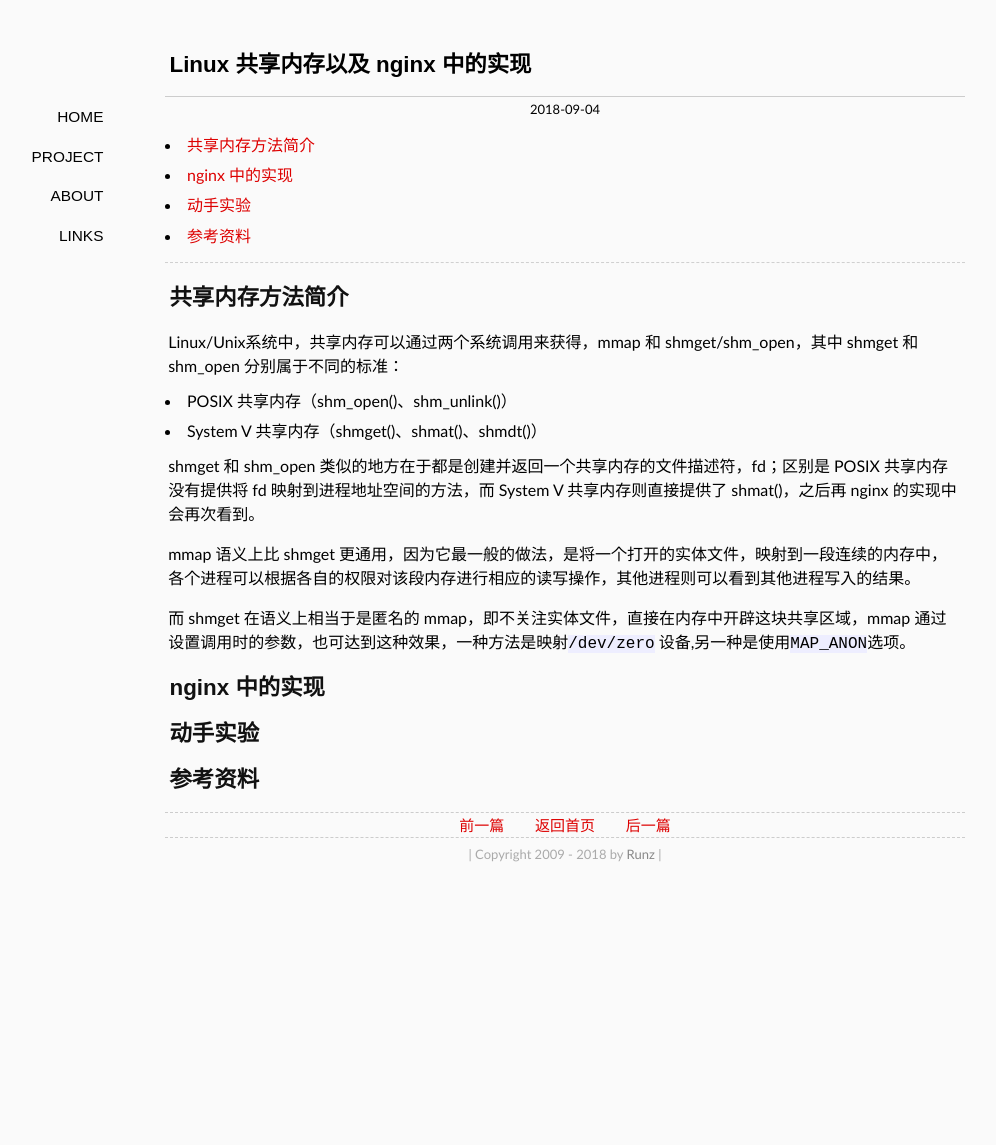
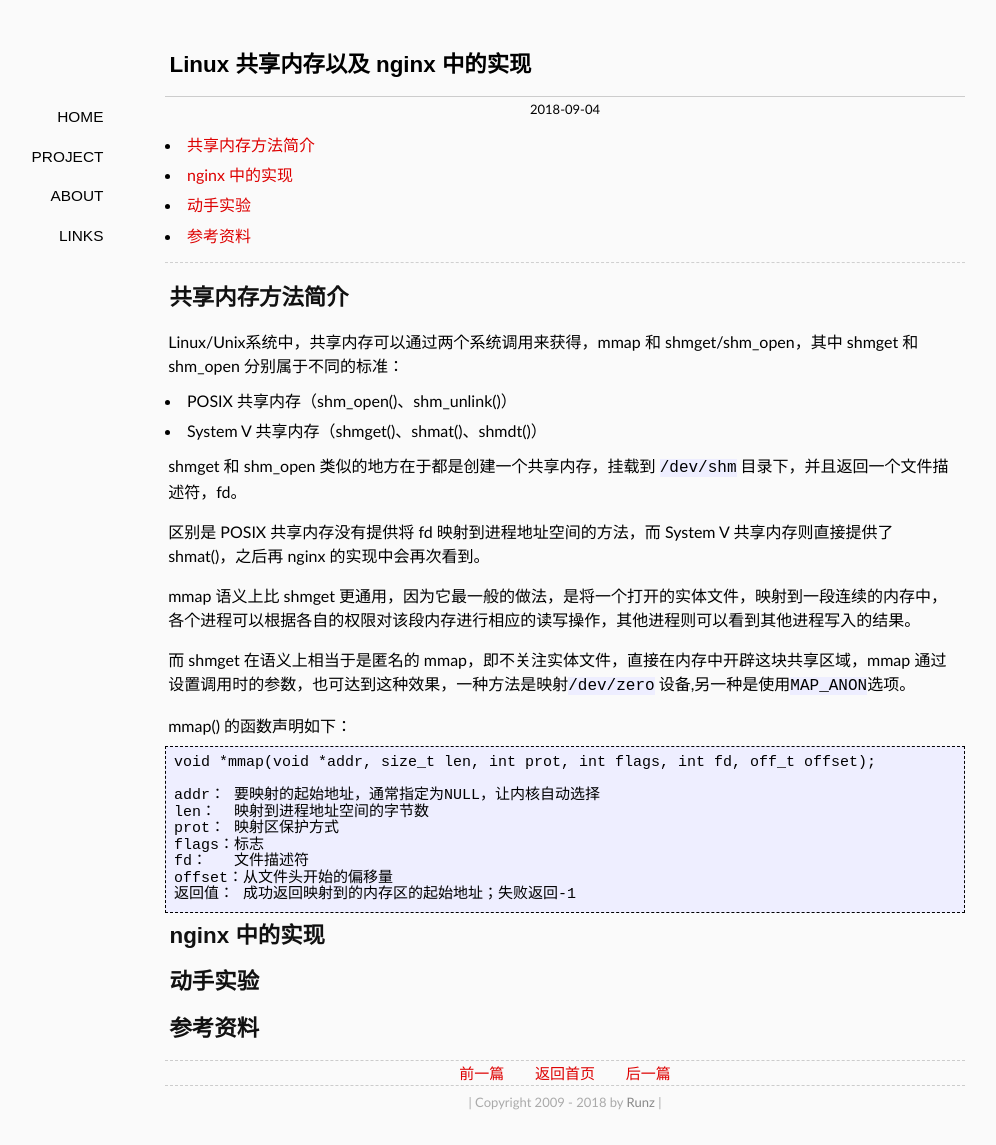
Before and after one commit to shaman7036/runzhen.github.io, a Jekyll site: the page built from _posts/2018-09-04-share-memory.md, in a window 1280 px wide. Shown: the whole page, without its empty margins (75-1071 px from the left). Built offline with Jekyll 4.4.1, drawn with Linux system fonts in a browser that asks for light colours; some web fonts are replaced; comment, search, counter and statistics services are not loaded; before the commit the page ends 900 px from its top, so only the background shows below that.

Commit message:
share-mem

````diff
--- a/_posts/2018-09-04-share-memory.md
+++ b/_posts/2018-09-04-share-memory.md
@@ -17,7 +17,9 @@
 - POSIX 共享内存（shm_open()、shm_unlink()）
 - System V 共享内存（shmget()、shmat()、shmdt()）
 
-shmget 和 shm_open 类似的地方在于都是创建并返回一个共享内存的文件描述符，fd；区别是 POSIX 共享内存 没有提供将 fd 映射到进程地址空间的方法，而 System V 共享内存则直接提供了 shmat()，之后再 nginx 的实现中会再次看到。
+shmget 和 shm_open 类似的地方在于都是创建一个共享内存，挂载到 `/dev/shm` 目录下，并且返回一个文件描述符，fd。
+
+区别是 POSIX 共享内存没有提供将 fd 映射到进程地址空间的方法，而 System V 共享内存则直接提供了 shmat()，之后再 nginx 的实现中会再次看到。
 
 
 mmap 语义上比 shmget 更通用，因为它最一般的做法，是将一个打开的实体文件，映射到一段连续的内存中，各个进程可以根据各自的权限对该段内存进行相应的读写操作，其他进程则可以看到其他进程写入的结果。
@@ -25,6 +27,19 @@
 而 shmget 在语义上相当于是匿名的 mmap，即不关注实体文件，直接在内存中开辟这块共享区域，mmap 通过设置调用时的参数，也可达到这种效果，一种方法是映射`/dev/zero` 设备,另一种是使用`MAP_ANON`选项。
 
 
+mmap() 的函数声明如下：
+```
+void *mmap(void *addr, size_t len, int prot, int flags, int fd, off_t offset);
+
+addr： 要映射的起始地址，通常指定为NULL，让内核自动选择
+len：  映射到进程地址空间的字节数
+prot： 映射区保护方式
+flags：标志
+fd：   文件描述符
+offset：从文件头开始的偏移量
+返回值： 成功返回映射到的内存区的起始地址；失败返回-1
+```
+
 ## nginx 中的实现
 
 ## 动手实验
````
